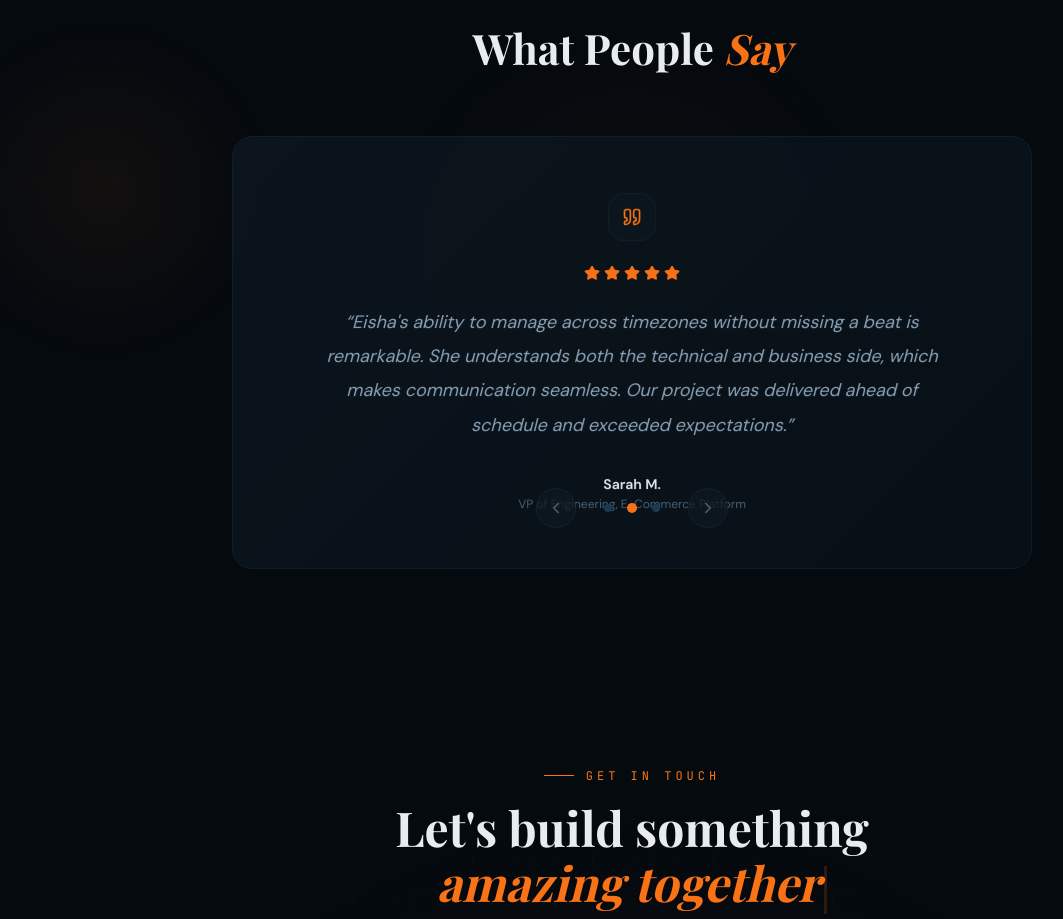
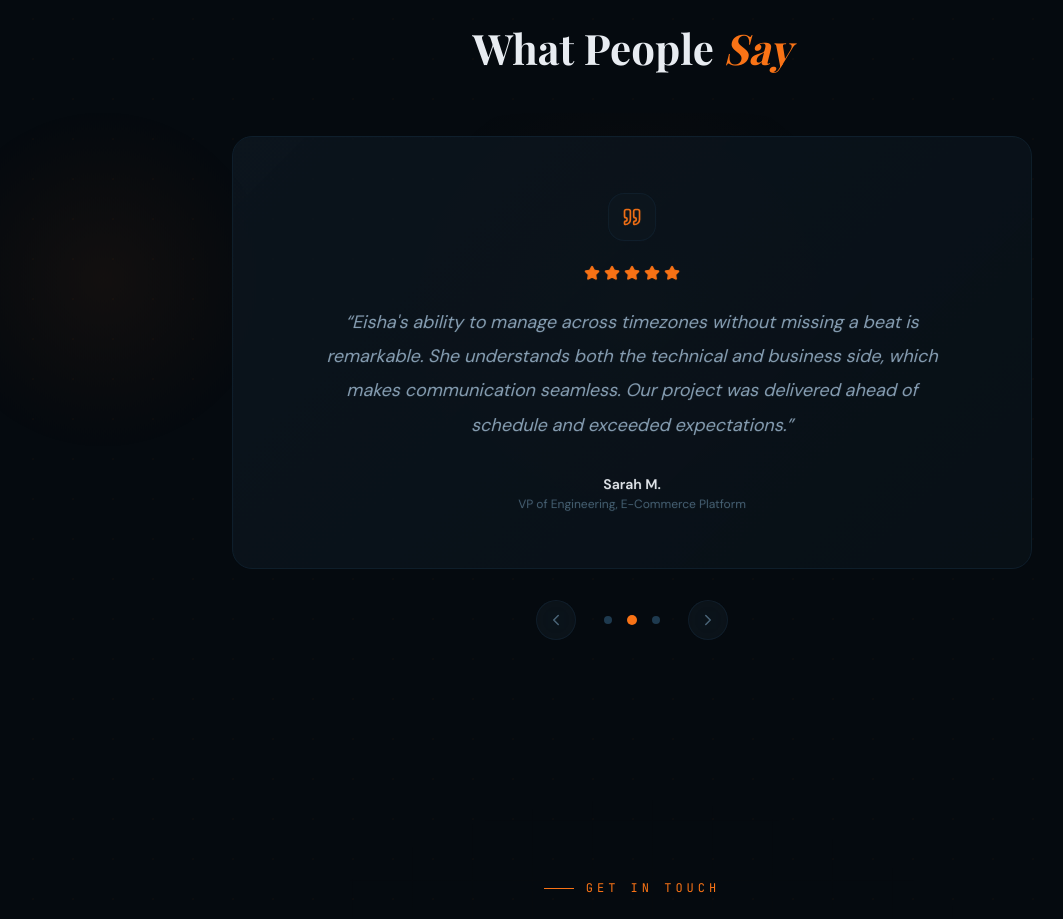
Before and after one commit to AbdullahSaad5/frontend-portfolio, a Next.js app: page / in a window 1280 px wide. Shown: the part 4902-5821 px from the top of the page, without its empty margins (8-1071 px from the left). Built offline with nearby package versions, Linux system fonts and the light colour scheme.

Commit message:
Refactor: Update testimonial container styling by removing fixed minimum heights and adjusting inner element positioning.

```diff
--- a/components/testimonials.tsx
+++ b/components/testimonials.tsx
@@ -69,7 +69,7 @@ export function Testimonials() {
           </div>
         </Section>
 
-        <div className="relative min-h-[320px] max-md:min-h-[400px]">
+        <div className="relative">
           <AnimatePresence custom={direction} mode="wait">
             <motion.div
               key={active}
@@ -82,7 +82,7 @@ export function Testimonials() {
                 duration: 0.5,
                 ease: [0.16, 1, 0.3, 1],
               }}
-              className="absolute inset-0"
+              className="relative w-full"
             >
               <div className="bento-card p-10 md:p-14 text-center relative overflow-hidden">
                 {/* Quote icon */}
```
